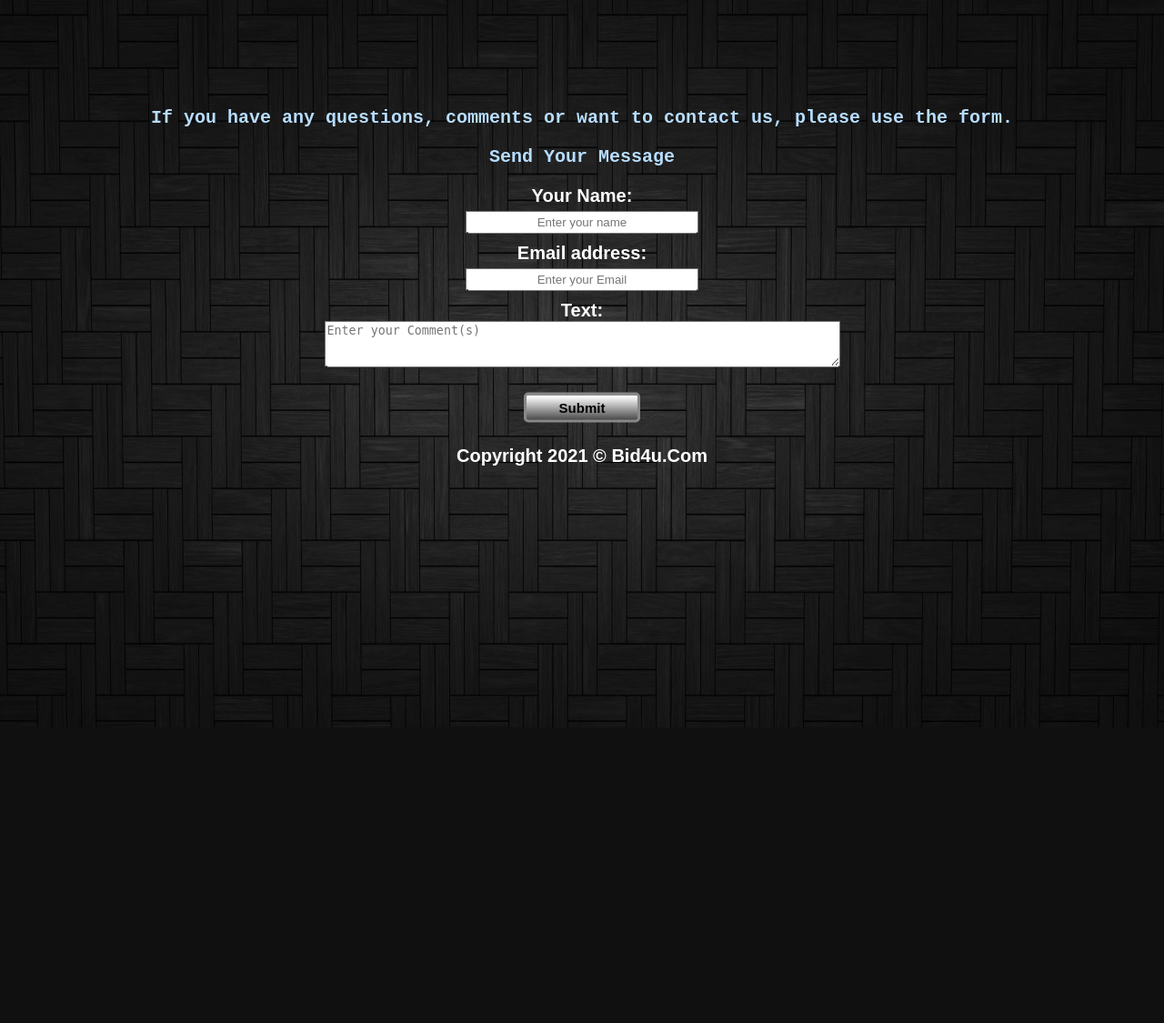
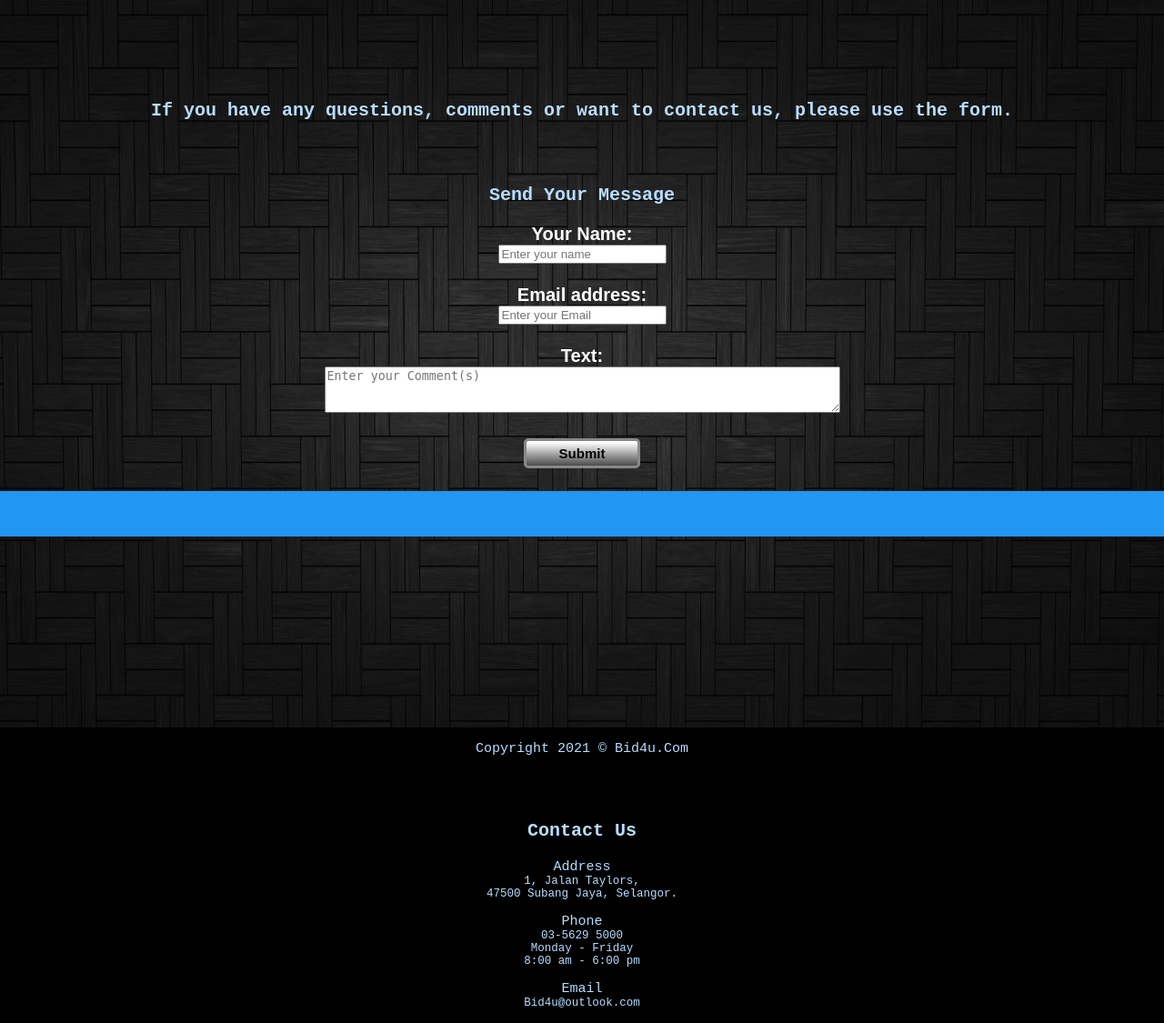
Before and after one commit to lowkayjing/ComputingProject, a PHP site: page /contact.php in a window 1280 px wide. Shown: the part 85-1210 px from the top of the page at 91% size. Before the commit the page ends 885 px from the top, so only its background shows below. Run offline with PHP 8.4, Linux system fonts and the light colour scheme; some web fonts are replaced.

Commit message:
Update contact.php

```diff
--- a/contact.php
+++ b/contact.php
@@ -1,6 +1,6 @@
 <html>
 <head><title>Auction System</title>
-    <link rel="stylesheet" type="text/css" href="css/contact.css">
+    <link rel="stylesheet" type="text/css" href="css/display.css">
 
 </head>
 <body>
@@ -38,12 +38,12 @@
                         <br>
                         <input class='form-control' type='text' name='name' placeholder='Enter your name'required/>
                         <br>
-
+                        <br>
                         <label for='exampleInputEmail1' class='label'> Email address: </label>
                         <br>
                         <input class='form-control' type='email' name='email' placeholder='Enter your Email'required/>
                         <br>
-
+                        <br>
                         <label for='Meggase' class='label'> Text: </label>
                         <br>
                         <textarea rows="3" cols="68" type='text' name='message' placeholder='Enter your Comment(s)'></textarea>
@@ -57,16 +57,52 @@
                 </div>
             </div>
         </div>
+        <footer class="footer-box">
+    <div class="container">
+        <div class="row">
+            <div class="col-md-12">
+                <div class="full">
+                <div class="heading_main text_align_center white_fonts margin-bottom_30">
+
+                    </div>
+                </div>
+            </div>
+        </div>
+
+            <div class="col-lg-3 col-md-6 col-sm-6 white_fonts">
+
+            </div>
+        </div>
+
+        <div class="col-lg-3 col-md-6 col-sm-6 white_fonts">
+
+        </div>
+    </div>
+
+    <div class="col-lg-3 col-md-6 col-sm-6 white_fonts">
+    </div>
+    </div>
+    </div>
+    </div>
+</footer>
 <!--Begin : Page FOOTER -->
 <div class="footer_bottom">
         <div class="container">
             <div class="row">
                 <div class="col-12">
                     <p class="crp">Copyright 2021 © Bid4u.Com</p>
+                    <h3>Contact Us</h3>
+                    <p> Address <br/>
+    <small>1, Jalan Taylors,<br/>
+    47500 Subang Jaya, Selangor.<br/>
+    </small></p>
+    <p>Phone<br><small>03-5629 5000<br>Monday - Friday<br>8:00 am - 6:00 pm</small></p>
+    <p>Email<br><small>Bid4u@outlook.com</small></p>
                 </div>
             </div>
         </div>
 </div>
 <!--End : Page FOOTER -->
+
     </body>
 </html>
```
Lines whose indentation alone changed are shown as unchanged.
